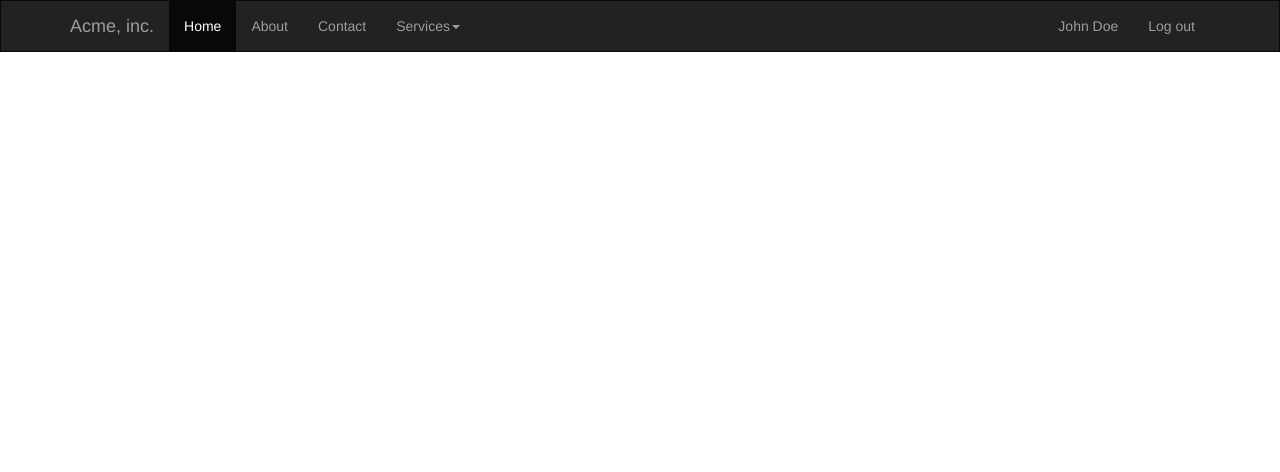
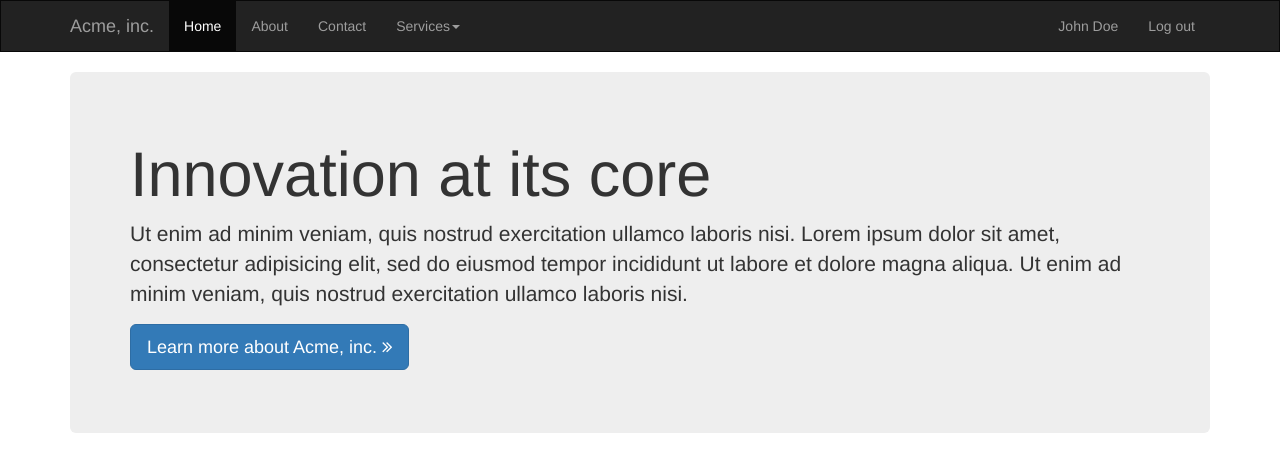
Before and after one commit to bennettbuchanan/bootstrap-development, a plain HTML site: page index.html in a window 1280 px wide. Drawn offline with nearby package versions, Linux system fonts and the light colour scheme.

Commit message:
add font awesome library

```diff
--- a/index.html
+++ b/index.html
@@ -11,6 +11,7 @@
 
     <!-- Bootstrap core CSS -->
     <link href="node_modules/bootstrap/dist/css/bootstrap.min.css" rel="stylesheet">
+    <link rel="stylesheet" href="https://maxcdn.bootstrapcdn.com/font-awesome/4.5.0/css/font-awesome.min.css">
 
 
   </head>
@@ -58,6 +59,15 @@
 
     <div class="container">
 
+    <div class="jumbotron">
+      <h1>Innovation at its core</h1>
+      <p>Ut enim ad minim veniam,
+      quis nostrud exercitation ullamco laboris nisi. Lorem ipsum dolor sit amet, consectetur adipisicing elit, sed do eiusmod
+      tempor incididunt ut labore et dolore magna aliqua. Ut enim ad minim veniam,
+      quis nostrud exercitation ullamco laboris nisi.</p>
+      <p><a class="btn btn-primary btn-lg" href="#" role="button">Learn more about Acme, inc. <i class="fa fa-angle-double-right"></i></a></p>
+    </div>
+
     </div><!-- /.container -->
 
 
```
